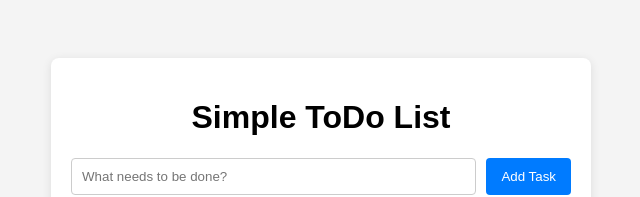
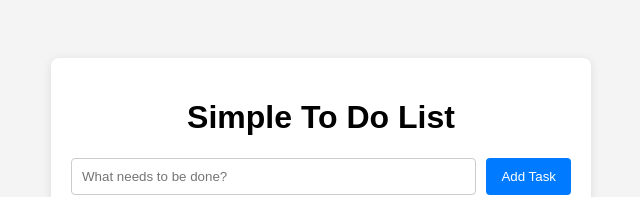
Before and after one commit to Marko-221/frontend-chasio, a React (Vite) app: page / in a window 1280 px wide. Shown: the top 197 px of the page, without its empty margins (319-959 px from the left). Built offline with nearby package versions, Linux system fonts and the light colour scheme; no server answers.

Commit message:
Ubah Judul

```diff
--- a/src/App.jsx
+++ b/src/App.jsx
@@ -61,7 +61,7 @@ function App() {
 
   return (
     <div className="App">
-      <h1>Simple ToDo List</h1>
+      <h1>Simple To Do List</h1>
 
       {/* Form untuk menambah task baru */}
       <form onSubmit={handleAddTask}>
```
